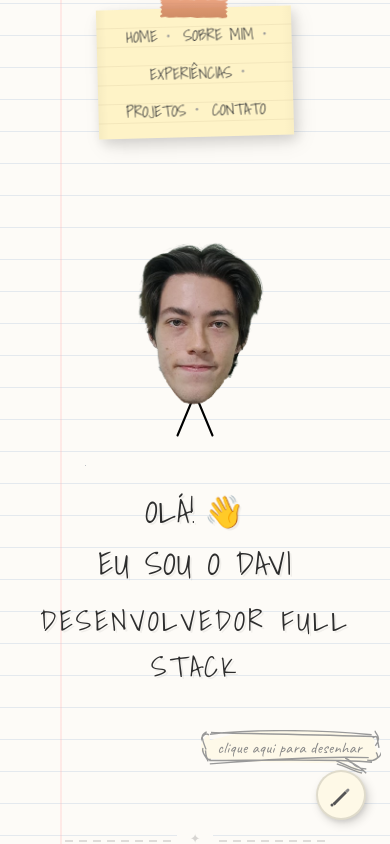
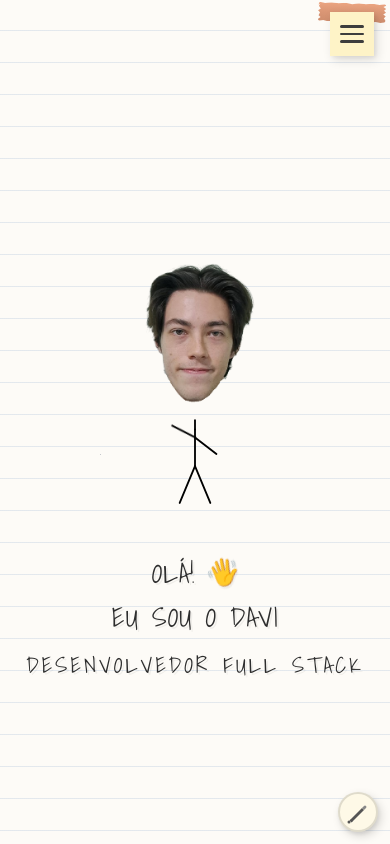
Before and after one commit to DaviZCoelho/Portfolio_Davi_Coelho, a Next.js app: page / in a window 390 px wide. Shown: the top 844 px of the page. Built offline with nearby package versions, Linux system fonts and the light colour scheme.

Commit message:
Responsividade completa: breakpoints 1024/768/480, menu hamburger, icones adaptativos

```diff
--- a/src/app/globals.css
+++ b/src/app/globals.css
@@ -1571,32 +1571,185 @@
   to { opacity: 1; transform: translateY(0); }
 }
 
+/* ===== HAMBURGER MENU (mobile) ===== */
+.hamburger-btn {
+  position: relative;
+  z-index: 110;
+  width: 44px;
+  height: 44px;
+  background: #fef3c7;
+  border: none;
+  cursor: pointer;
+  display: flex;
+  flex-direction: column;
+  align-items: center;
+  justify-content: center;
+  gap: 5px;
+  padding: 8px;
+  box-shadow:
+    3px 4px 10px rgba(0, 0, 0, 0.12),
+    2px 2px 4px rgba(0, 0, 0, 0.06);
+  transition: transform 0.3s ease;
+}
+
+.hamburger-btn:hover {
+  transform: scale(1.05) rotate(-2deg);
+}
+
+.hamburger-line {
+  display: block;
+  width: 24px;
+  height: 2.5px;
+  background: #3d3d3d;
+  border-radius: 2px;
+  transition: transform 0.3s ease, opacity 0.3s ease;
+  /* Hand-drawn feel */
+  transform-origin: center;
+}
+
+/* Animate to X when open */
+.hamburger-btn.open .hamburger-line:nth-child(1) {
+  transform: translateY(7.5px) rotate(45deg);
+}
+
+.hamburger-btn.open .hamburger-line:nth-child(2) {
+  opacity: 0;
+}
+
+.hamburger-btn.open .hamburger-line:nth-child(3) {
+  transform: translateY(-7.5px) rotate(-45deg);
+}
+
 /* ===== RESPONSIVE ===== */
+
+/* ---------- NOTEBOOK (≤1024px) ---------- */
+@media (max-width: 1024px) {
+  .home-section {
+    gap: 2.5rem;
+    max-width: 900px;
+  }
+
+  .head-photo {
+    width: 360px;
+  }
+
+  .stick-body {
+    margin-top: -120px;
+  }
+
+  .greeting {
+    font-size: 2.8rem;
+  }
+
+  .title {
+    font-size: 2.2rem;
+  }
+
+  /* Pull icons inward & scale down */
+  .icon-wrapper {
+    transform: scale(0.8);
+  }
+
+  .icon-wrapper.icon.book {
+    left: -4%;
+  }
+
+  .icon-wrapper.icon.chess {
+    right: -4%;
+  }
+
+  .icon-wrapper.icon.bug {
+    right: 0%;
+  }
+
+  .icon-wrapper.icon.coffee {
+    left: -8%;
+  }
+
+  .icon-wrapper.icon.computer {
+    right: -10%;
+  }
+
+  .icon-wrapper.icon.cassette {
+    left: -4%;
+  }
+
+  /* Sections */
+  .about-section,
+  .experience-section,
+  .projects-section,
+  .contact-section {
+    padding-left: 1.5rem;
+    padding-right: 1.5rem;
+  }
+
+  .about-card {
+    max-width: 600px;
+  }
+
+  .exp-card {
+    max-width: 640px;
+  }
+}
+
+/* ---------- TABLET (≤768px) ---------- */
 @media (max-width: 768px) {
-  .header {
-    top: 8px;
-    transform: translateX(-50%) rotate(-1.5deg);
-  }
-
-  .nav-bar {
-    padding: 0.7rem 0.9rem;
-    min-width: auto;
-  }
-
-  .nav-bar a {
-    font-size: 1rem;
-    padding: 0.2rem 0.4rem;
-  }
-
-  .separator {
-    margin: 0 0.1rem;
-    font-size: 0.9rem;
-  }
-
+  /* Header → hamburger */
+  .header.header-mobile {
+    top: 12px;
+    right: 16px;
+    left: auto;
+    transform: none;
+  }
+
+  .nav-bar.mobile-closed {
+    display: none;
+  }
+
+  .nav-bar.mobile-open {
+    position: absolute;
+    top: 52px;
+    right: 0;
+    padding: 1rem 1.5rem;
+    min-width: 200px;
+    box-shadow:
+      4px 6px 16px rgba(0, 0, 0, 0.15),
+      2px 3px 6px rgba(0, 0, 0, 0.08);
+    animation: menu-slide-in 0.25s ease;
+  }
+
+  .nav-bar.mobile-open ul {
+    flex-direction: column;
+    align-items: flex-start;
+    gap: 0.5rem;
+  }
+
+  .nav-bar.mobile-open .separator {
+    display: none;
+  }
+
+  .nav-bar.mobile-open a {
+    font-size: 1.25rem;
+    padding: 0.35rem 0.5rem;
+  }
+
+  @keyframes menu-slide-in {
+    from {
+      opacity: 0;
+      transform: translateY(-8px) rotate(1deg);
+    }
+    to {
+      opacity: 1;
+      transform: translateY(0) rotate(0deg);
+    }
+  }
+
+  /* Home */
   .home-section {
     flex-direction: column;
     gap: 2rem;
     text-align: center;
+    min-height: calc(100vh - 80px);
   }
 
   .hero-text {
@@ -1604,7 +1757,7 @@
   }
 
   .greeting {
-    font-size: 2rem;
+    font-size: 2.2rem;
     justify-content: center;
   }
 
@@ -1612,10 +1765,53 @@
     font-size: 1.8rem;
   }
 
-  .icon {
+  .head-photo {
+    width: 260px;
+  }
+
+  .stick-body {
+    margin-top: -95px;
+    transform: scale(0.85);
+  }
+
+  /* Icons: scale down further, keep a few visible */
+  .icon-wrapper {
+    transform: scale(0.6);
+    opacity: 0.4;
+  }
+
+  .icon-wrapper.icon.coffee,
+  .icon-wrapper.icon.computer,
+  .icon-wrapper.icon.cassette,
+  .icon-wrapper.icon.floppy {
     display: none;
   }
 
+  .icon-wrapper.icon.book {
+    top: 5%;
+    left: -2%;
+  }
+
+  .icon-wrapper.icon.cloud {
+    top: 3%;
+    left: 50%;
+  }
+
+  .icon-wrapper.icon.chess {
+    top: 5%;
+    right: -2%;
+  }
+
+  .icon-wrapper.icon.bug {
+    top: 30%;
+    right: 0%;
+  }
+
+  .icon-tooltip {
+    display: none !important;
+  }
+
+  /* Experience */
   .experience-section {
     padding: 3rem 1rem 4rem;
   }
@@ -1629,6 +1825,10 @@
     transform: rotate(0deg);
   }
 
+  .exp-card::before {
+    left: 20px;
+  }
+
   .exp-header {
     padding-left: 0;
   }
@@ -1654,7 +1854,7 @@
     font-size: 1.5rem;
   }
 
-  /* About responsive */
+  /* About */
   .about-section {
     padding: 3rem 1rem 4rem;
   }
@@ -1677,6 +1877,7 @@
   .about-card {
     padding: 2rem 1.5rem 1.5rem 2rem;
     transform: rotate(0deg);
+    max-width: 100%;
   }
 
   .about-text {
@@ -1689,7 +1890,7 @@
     display: none;
   }
 
-  /* Projects responsive */
+  /* Projects */
   .projects-section {
     padding: 3rem 1rem 4rem;
   }
@@ -1704,7 +1905,7 @@
   }
 
   .proj-card {
-    transform: rotate(0deg);
+    transform: rotate(0deg) !important;
     padding: 2rem 1.5rem 1.5rem;
   }
 
@@ -1720,9 +1921,10 @@
     opacity: 0.4;
   }
 
-  /* Contact responsive */
+  /* Contact */
   .contact-section {
     padding: 3rem 1rem 2rem;
+    min-height: auto;
   }
 
   .contact-title {
@@ -1752,16 +1954,237 @@
     height: 40px;
   }
 
+  /* Drawing toolbar */
+  .drawing-toolbar {
+    bottom: 16px;
+    right: 16px;
+  }
+
+  .drawing-toolbar-toggle {
+    width: 44px;
+    height: 44px;
+  }
+
+  .drawing-hint-bubble {
+    bottom: 62px;
+    right: 8px;
+  }
+}
+
+/* ---------- CELULAR (≤480px) ---------- */
+@media (max-width: 480px) {
+  body {
+    /* Remove vertical margin line on very small screens */
+    background-image:
+      repeating-linear-gradient(
+        0deg,
+        transparent,
+        transparent 31px,
+        var(--line-color) 31px,
+        var(--line-color) 32px
+      );
+  }
+
+  .main-content {
+    padding: 1rem;
+    padding-top: 60px;
+  }
+
+  /* Home */
+  .home-section {
+    gap: 1.5rem;
+    min-height: calc(100vh - 60px);
+  }
+
+  .greeting {
+    font-size: 1.7rem;
+  }
+
+  .title {
+    font-size: 1.4rem;
+  }
+
   .head-photo {
-    width: 220px;
-    height: auto;
+    width: 190px;
   }
 
   .stick-body {
+    margin-top: -70px;
+    transform: scale(0.7);
+  }
+
+  /* Hide ALL icons on phone */
+  .icon-wrapper {
+    display: none !important;
+  }
+
+  /* Section divider */
+  .section-divider {
+    max-width: 200px;
+    height: 30px;
+  }
+
+  /* Experience */
+  .experience-section {
+    padding: 2rem 0.8rem 3rem;
+    min-height: auto;
+  }
+
+  .exp-title {
+    font-size: 1.8rem;
+  }
+
+  .exp-card {
+    padding: 1.5rem 1rem 1.2rem;
+  }
+
+  .exp-card::before {
+    display: none;
+  }
+
+  .exp-role {
+    font-size: 1.15rem;
+  }
+
+  .exp-company {
+    font-size: 1.3rem;
+  }
+
+  .exp-company::before {
+    display: none;
+  }
+
+  .exp-period {
+    font-size: 0.85rem;
+  }
+
+  .exp-description {
+    font-size: 1.05rem;
+    line-height: 1.75;
+  }
+
+  .exp-tech-tag {
+    font-size: 0.85rem;
+    padding: 0.2rem 0.5rem;
+  }
+
+  /* About */
+  .about-section {
+    padding: 2rem 0.8rem 3rem;
+  }
+
+  .about-title {
+    font-size: 1.8rem;
+  }
+
+  .about-doodles-left,
+  .about-doodles-right {
+    gap: 1rem;
     transform: scale(0.8);
   }
 
-  .stick-figure-container {
-    margin-top: 10px;
-  }
-}
+  .about-card {
+    padding: 1.5rem 1rem 1.2rem;
+  }
+
+  .about-text {
+    font-size: 1.05rem;
+    line-height: 1.75;
+  }
+
+  .about-red-underlined {
+    white-space: normal;
+  }
+
+  /* Projects */
+  .projects-section {
+    padding: 2rem 0.8rem 3rem;
+  }
+
+  .proj-title {
+    font-size: 1.8rem;
+  }
+
+  .proj-card {
+    padding: 1.5rem 1rem 1.2rem;
+  }
+
+  .proj-card-title {
+    font-size: 1.2rem;
+    padding-right: 45px;
+  }
+
+  .proj-card-desc {
+    font-size: 0.95rem;
+    line-height: 1.7;
+  }
+
+  .proj-tech-tag {
+    font-size: 0.8rem;
+  }
+
+  .proj-btn {
+    font-size: 0.9rem;
+    padding: 0.35rem 0.8rem;
+  }
+
+  .proj-doodle-wrapper {
+    transform: scale(0.7);
+    top: 4px;
+    right: 4px;
+  }
+
+  /* Contact */
+  .contact-section {
+    padding: 2rem 0.8rem 2rem;
+  }
+
+  .contact-title {
+    font-size: 1.8rem;
+  }
+
+  .contact-note {
+    padding: 2rem 1.2rem 1.5rem;
+  }
+
+  .contact-header-text {
+    font-size: 1.15rem;
+  }
+
+  .contact-link {
+    font-size: 0.95rem;
+  }
+
+  .contact-link-doodle svg {
+    width: 32px;
+    height: 32px;
+  }
+
+  .contact-links {
+    gap: 1.2rem;
+  }
+
+  /* Footer */
+  .site-footer {
+    padding: 1.5rem 0.8rem 2rem;
+  }
+
+  .footer-text {
+    font-size: 0.8rem;
+  }
+
+  /* Drawing canvas toolbar hidden on phone to avoid clutter */
+  .drawing-toolbar {
+    bottom: 12px;
+    right: 12px;
+  }
+
+  .drawing-toolbar-toggle {
+    width: 40px;
+    height: 40px;
+  }
+
+  .drawing-hint-bubble {
+    display: none;
+  }
+}
--- a/src/components/Header.tsx
+++ b/src/components/Header.tsx
@@ -1,6 +1,28 @@
 'use client';
 
+import { useState, useEffect } from 'react';
+
 export default function Header() {
+  const [menuOpen, setMenuOpen] = useState(false);
+  const [isMobile, setIsMobile] = useState(false);
+
+  useEffect(() => {
+    const check = () => setIsMobile(window.innerWidth <= 768);
+    check();
+    window.addEventListener('resize', check);
+    return () => window.removeEventListener('resize', check);
+  }, []);
+
+  // Close menu on Escape key
+  useEffect(() => {
+    if (!menuOpen) return;
+    const handleKey = (e: KeyboardEvent) => {
+      if (e.key === 'Escape') setMenuOpen(false);
+    };
+    window.addEventListener('keydown', handleKey);
+    return () => window.removeEventListener('keydown', handleKey);
+  }, [menuOpen]);
+
   const menuItems = [
     { label: 'HOME', href: '#home' },
     { label: 'SOBRE MIM', href: '#sobre mim' },
@@ -10,12 +32,24 @@
   ];
 
   return (
-    <header className="header">
-      <nav className="nav-bar">
+    <header className={`header ${isMobile ? 'header-mobile' : ''}`}>
+      {isMobile && (
+        <button
+          className={`hamburger-btn ${menuOpen ? 'open' : ''}`}
+          onClick={() => setMenuOpen(!menuOpen)}
+          aria-label="Menu"
+          aria-expanded={menuOpen}
+        >
+          <span className="hamburger-line" />
+          <span className="hamburger-line" />
+          <span className="hamburger-line" />
+        </button>
+      )}
+      <nav className={`nav-bar ${isMobile ? (menuOpen ? 'mobile-open' : 'mobile-closed') : ''}`}>
         <ul>
           {menuItems.map((item, index) => (
             <li key={item.label}>
-              <a href={item.href}>
+              <a href={item.href} onClick={() => setMenuOpen(false)}>
                 {item.label}
               </a>
               {index < menuItems.length - 1 && <span className="separator">•</span>}
```
